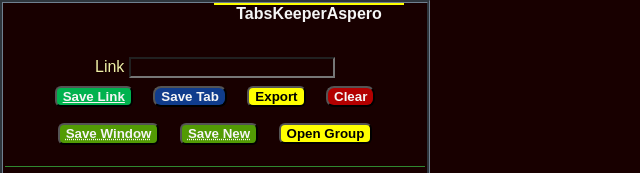
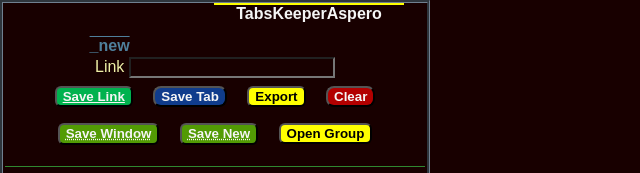
Before and after one commit to etensor/tabgroups-vanilla, a browser extension: page src/html/index.html in a window 1280 px wide. Both pictures are taken after typing "Sample" into the empty fields and a click on the button "Save Link". Shown: the top 173 px of the page, 0-640 px from the left. Drawn offline with Linux system fonts and the light colour scheme.

Commit message:
new label: selected group

```diff
--- a/src/css/index.css
+++ b/src/css/index.css
@@ -196,6 +196,14 @@ li a:hover {
   text-align: right;
 }
 
+#selected-group {
+  color: #4f7f9b;
+  text-align: left;
+  position: absolute;
+  top: 2%;
+  left: 7%;
+  text-decoration: overline;
+}
 
 /*
 #messages-box:hover {
--- a/src/html/index.html
+++ b/src/html/index.html
@@ -24,6 +24,7 @@
       <button id="savegroup-btn"> Save New </button>
       <button id="opengroup-btn"> Open Group </button>
       <br/>
+      <h4 id="selected-group"></h4>
       <div id="messages-box"></div>
       <!-- to communicate with the user -->
 
--- a/src/js/elements.js
+++ b/src/js/elements.js
@@ -9,7 +9,7 @@ const groupsTab = document.getElementById("groups-tab")
 const saveGroupBtn = document.getElementById("savegroup-btn")
 const exportBtn = document.getElementById("export-btn")
 const openGroupBtn = document.getElementById("opengroup-btn")
-
+const sGroup = document.getElementById("selected-group")
 
 export {
     inputBtn,
@@ -22,5 +22,6 @@ export {
     groupsTab,
     saveGroupBtn,
     exportBtn,
-    openGroupBtn
+    openGroupBtn,
+    sGroup
 }
--- a/src/js/index.js
+++ b/src/js/index.js
@@ -99,6 +99,7 @@ saveGroupBtn.addEventListener("click", function(){
   }).split(' ').join('_');
   let newGroupName = prompt( "Name this group", currentDate )
   tabGroups[newGroupName] = JSON.parse(localStorage.getItem("_new") ?? {})
+  tabGroups[newGroupName].groupName = newGroupName
   localStorage.setItem(newGroupName, JSON.stringify(tabGroups[newGroupName]))
   localStorage.removeItem("_new")
   loadGroups()
--- a/src/js/render.js
+++ b/src/js/render.js
@@ -1,4 +1,4 @@
-import { entries } from './elements.js'
+import { entries, sGroup } from './elements.js'
 
 export function render( links_arr ){
   let listEntries = ""
@@ -16,6 +16,7 @@ export function render( links_arr ){
     `
     }
   }else{ // an object <- a group of links
+    sGroup.textContent = `${links_arr.groupName}`
     for (let i = 0; i < links_arr.titles.length; i++){
       // template string -> raw <- supports js
       listEntries += `
```
Also changed, not shown: src/js/loadgroups.js (+10 -0 lines).
